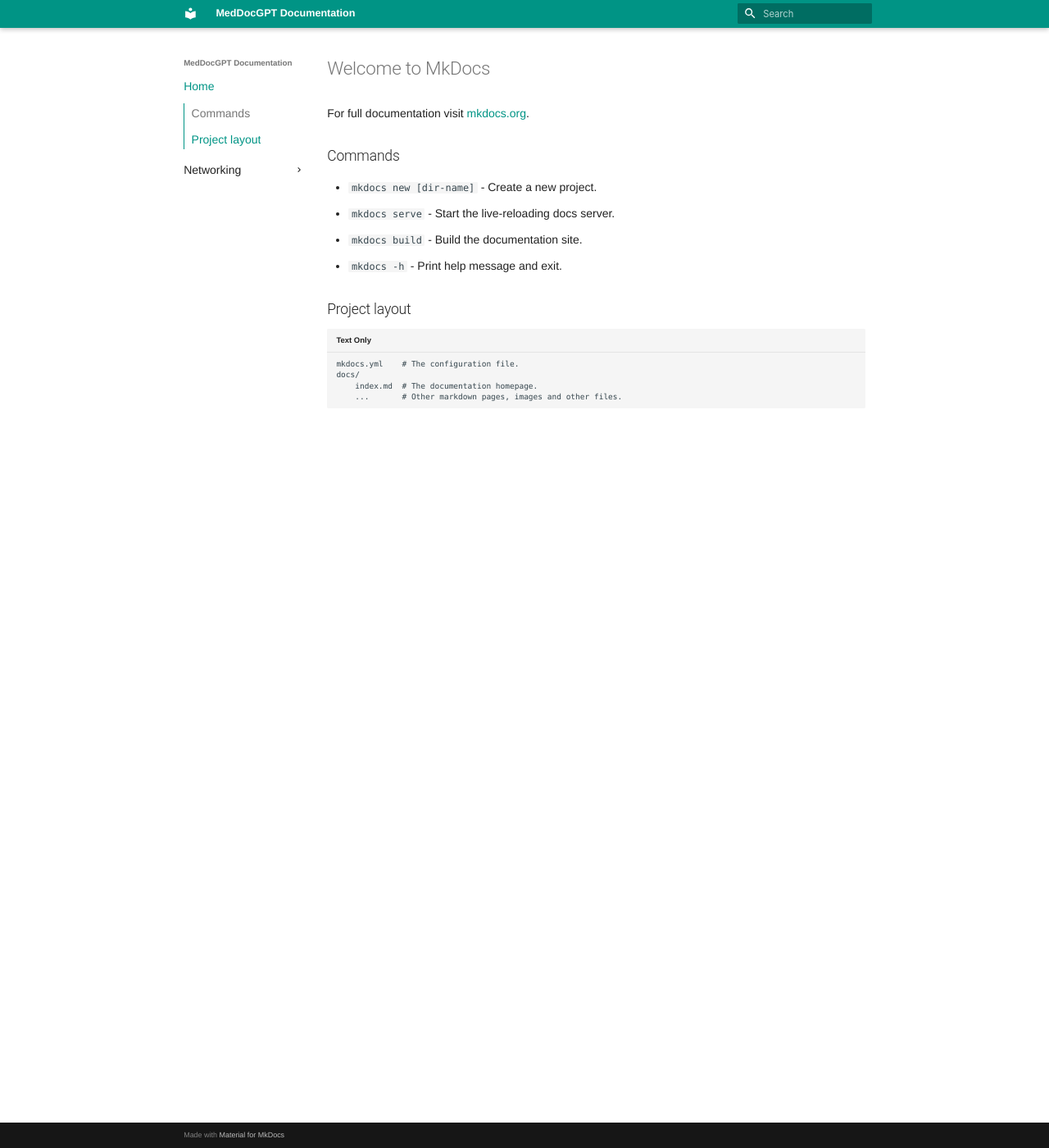
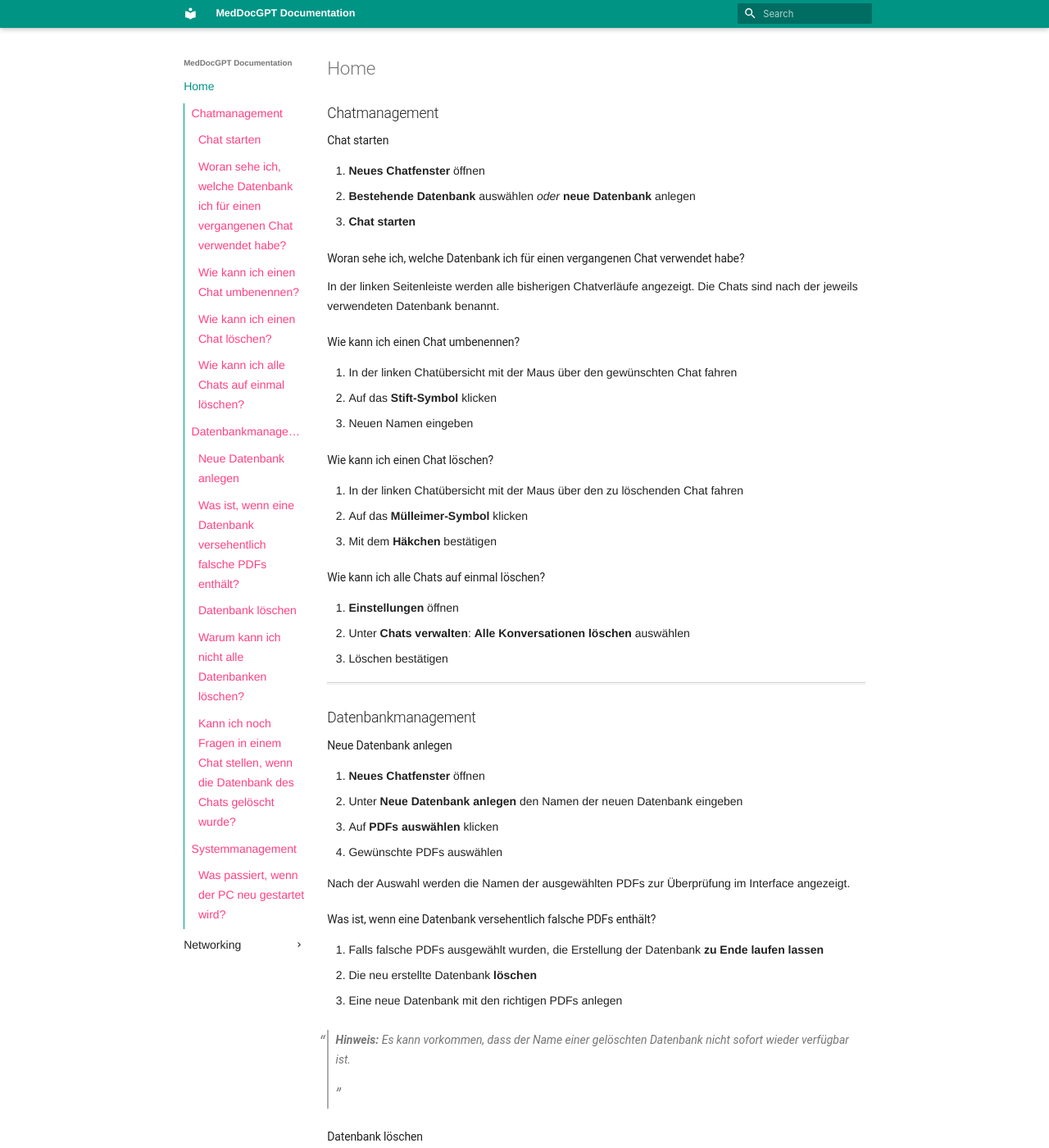
Before and after one commit to wwu-mmll/MedDocGPT-Documentation, an MkDocs documentation site: the page built from docs/index.md, in a window 1280 px wide and 1400 px high. Shown: the whole window at 82% size. Built offline with MkDocs 1.6.1 and Material for MkDocs 9.7.7, drawn with Linux system fonts in a browser that asks for light colours; nearby versions of some CDN libraries; library files that are not in the unit come from our copies; some of the changed text lies outside the part shown.

Commit message:
added chat management

```diff
--- a/docs/index.md
+++ b/docs/index.md
@@ -1,17 +1,68 @@
-# Welcome to MkDocs
+## Chatmanagement
 
-For full documentation visit [mkdocs.org](https://www.mkdocs.org).
+### Chat starten
+1. **Neues Chatfenster** öffnen
+2. **Bestehende Datenbank** auswählen *oder* **neue Datenbank** anlegen
+3. **Chat starten**
 
-## Commands
+### Woran sehe ich, welche Datenbank ich für einen vergangenen Chat verwendet habe?
+In der linken Seitenleiste werden alle bisherigen Chatverläufe angezeigt. Die Chats sind nach der jeweils verwendeten Datenbank benannt.
 
-* `mkdocs new [dir-name]` - Create a new project.
-* `mkdocs serve` - Start the live-reloading docs server.
-* `mkdocs build` - Build the documentation site.
-* `mkdocs -h` - Print help message and exit.
+### Wie kann ich einen Chat umbenennen?
+1. In der linken Chatübersicht mit der Maus über den gewünschten Chat fahren
+2. Auf das **Stift-Symbol** klicken
+3. Neuen Namen eingeben
 
-## Project layout
+### Wie kann ich einen Chat löschen?
+1. In der linken Chatübersicht mit der Maus über den zu löschenden Chat fahren
+2. Auf das **Mülleimer-Symbol** klicken
+3. Mit dem **Häkchen** bestätigen
 
-    mkdocs.yml    # The configuration file.
-    docs/
-        index.md  # The documentation homepage.
-        ...       # Other markdown pages, images and other files.
+### Wie kann ich alle Chats auf einmal löschen?
+1. **Einstellungen** öffnen
+2. Unter **Chats verwalten**: **Alle Konversationen löschen** auswählen
+3. Löschen bestätigen
+
+---
+
+## Datenbankmanagement
+
+### Neue Datenbank anlegen
+1. **Neues Chatfenster** öffnen
+2. Unter **Neue Datenbank anlegen** den Namen der neuen Datenbank eingeben
+3. Auf **PDFs auswählen** klicken
+4. Gewünschte PDFs auswählen
+
+Nach der Auswahl werden die Namen der ausgewählten PDFs zur Überprüfung im Interface angezeigt.
+
+### Was ist, wenn eine Datenbank versehentlich falsche PDFs enthält?
+1. Falls falsche PDFs ausgewählt wurden, die Erstellung der Datenbank **zu Ende laufen lassen**
+2. Die neu erstellte Datenbank **löschen**
+3. Eine neue Datenbank mit den richtigen PDFs anlegen
+
+> **Hinweis:** Es kann vorkommen, dass der Name einer gelöschten Datenbank nicht sofort wieder verfügbar ist.
+
+### Datenbank löschen
+**Variante A**
+1. **Neues Chatfenster** öffnen
+2. Die zu löschende Datenbank unter den bestehenden Datenbanken auswählen
+3. **Löschen** klicken
+
+**Variante B**
+1. **Einstellungen** öffnen
+2. Datenbank auswählen
+3. **Datenbank löschen** klicken
+
+### Warum kann ich nicht alle Datenbanken löschen?
+Eine Datenbank (**Colitis Ulcerosa**) muss bestehen bleiben, da die Anwendung nicht ohne Datenbank verwendet werden kann.
+
+### Kann ich noch Fragen in einem Chat stellen, wenn die Datenbank des Chats gelöscht wurde?
+Nein. Der Chat wird deaktiviert, sobald die zugehörige Datenbank nicht mehr vorhanden ist.
+
+---
+
+## Systemmanagement
+
+### Was passiert, wenn der PC neu gestartet wird?
+Die Applikation startet automatisch. Falls es dabei Probleme gibt, kann sie manuell über die `docker-compose` Datei gestartet werden:
+`mvz/MedDocGPT/rag_code/docker-compose`
```
